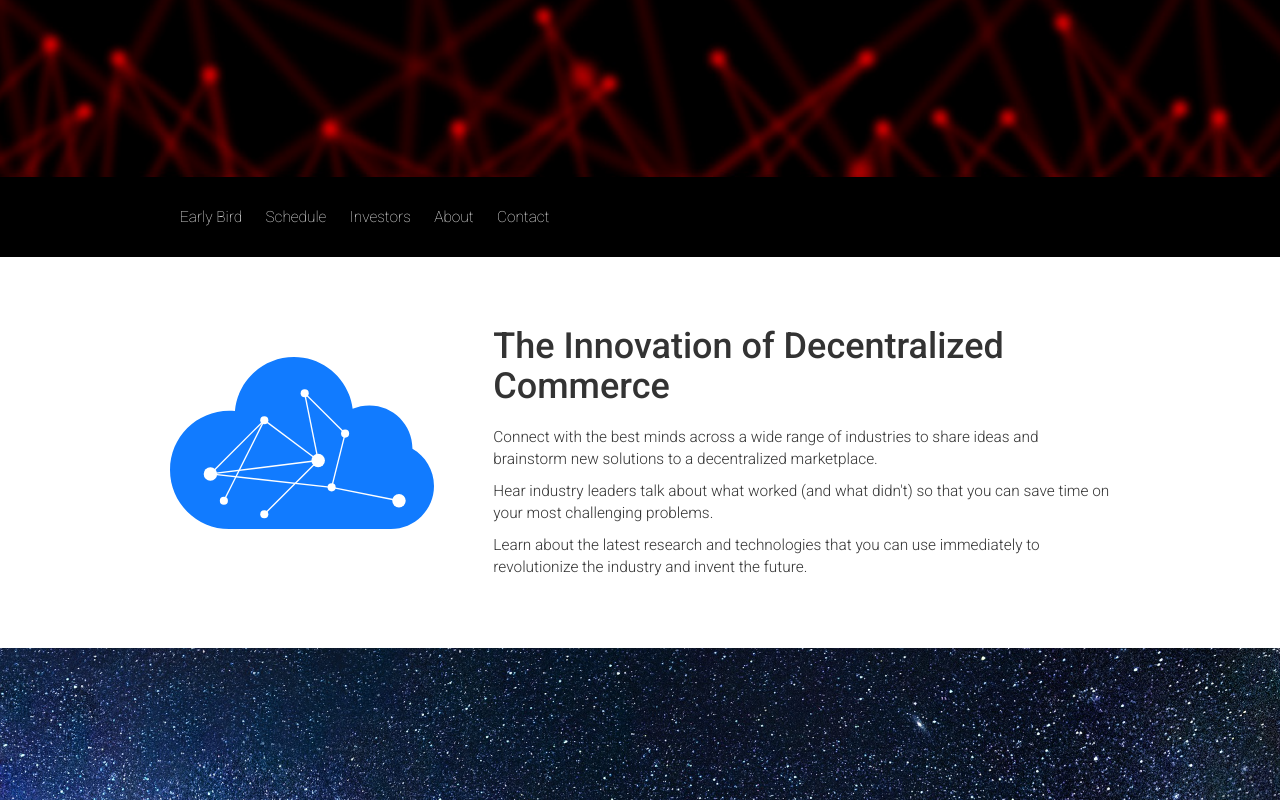
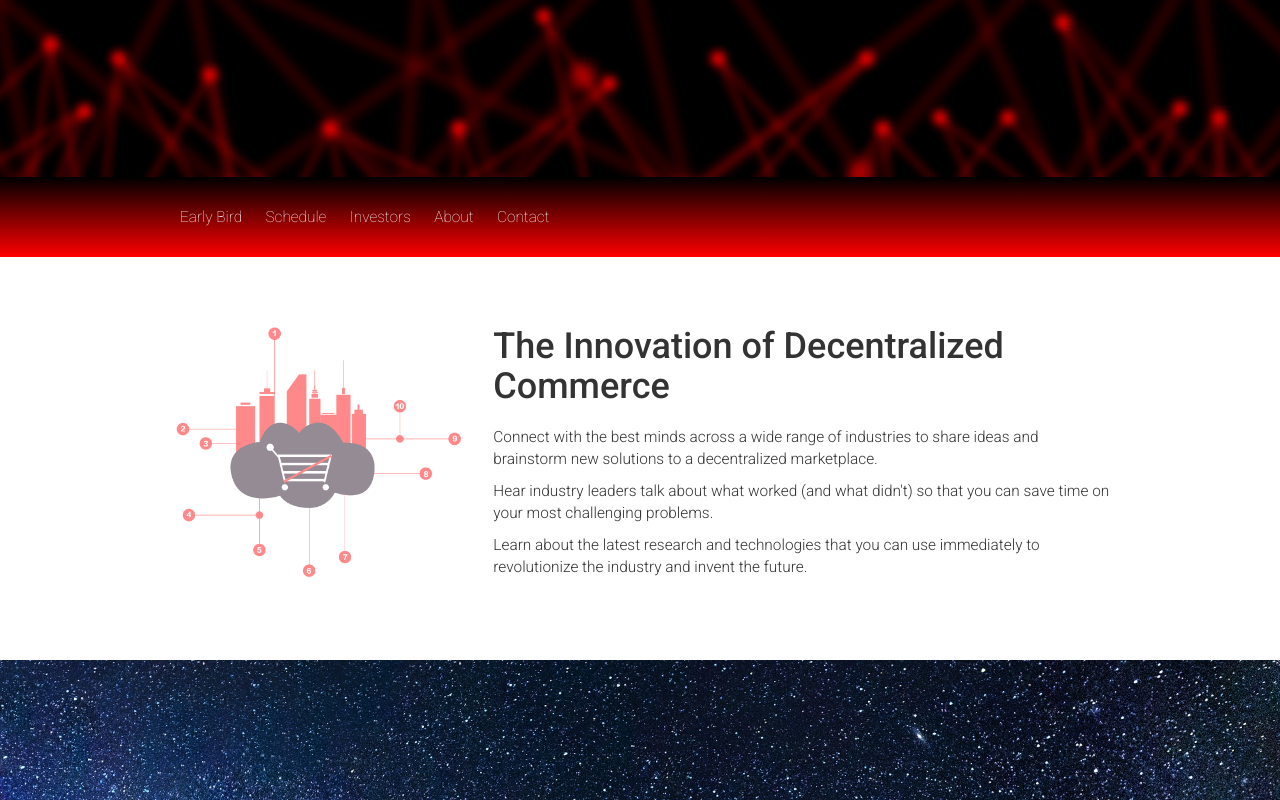
Before and after one commit to readybuyerone/landing, a plain HTML site: page index.html in a window 1280 px wide. Shown: the part 623-1423 px from the top of the page. Drawn offline with nearby package versions, Linux system fonts and the light colour scheme.

Commit message:
change image of supporting

```diff
--- a/index.html
+++ b/index.html
@@ -3,7 +3,7 @@
 <head>
 	<meta charset = "utf-8">
 	<meta name="viewport" content="width=device-width, initial-scale=1">
-	<title>Ready Buyer One</title>
+	<title>Ready Buyer One - Life Rewarded</title>
 	<link rel="stylesheet" href="https://fonts.googleapis.com/css?family=Roboto:400,300,500,100">
 	<!-- Latest compiled and minified CSS -->
 	<link rel="stylesheet" href="https://maxcdn.bootstrapcdn.com/bootstrap/3.3.5/css/bootstrap.min.css">
@@ -38,7 +38,7 @@
 		<div class="supporting container">
 			<div class="row">
 				<div class="col-md-4">
-					<img src="images/cloud.svg">
+					<img src="images/cloud.png">
 				</div>
 				<div class="col-md-8">
 					<h1>The Innovation of Decentralized Commerce</h1>
--- a/style.css
+++ b/style.css
@@ -62,7 +62,7 @@ header .btn:hover {
 }
 
 nav {
-  background-color: #000;
+  background-image: linear-gradient(to bottom, #000000, #ff0000);
 }
 
 nav ul {
@@ -92,8 +92,8 @@ nav li:hover {
 }
 
 .supporting img {
-  margin-top: 50px;
-  width: 90%;
+  margin-top: 0px;
+  width: 100%;
 }
 
 .supporting h1 {
```
Also changed, not shown: images/bg_inner.png, images/cloud.png (added).
